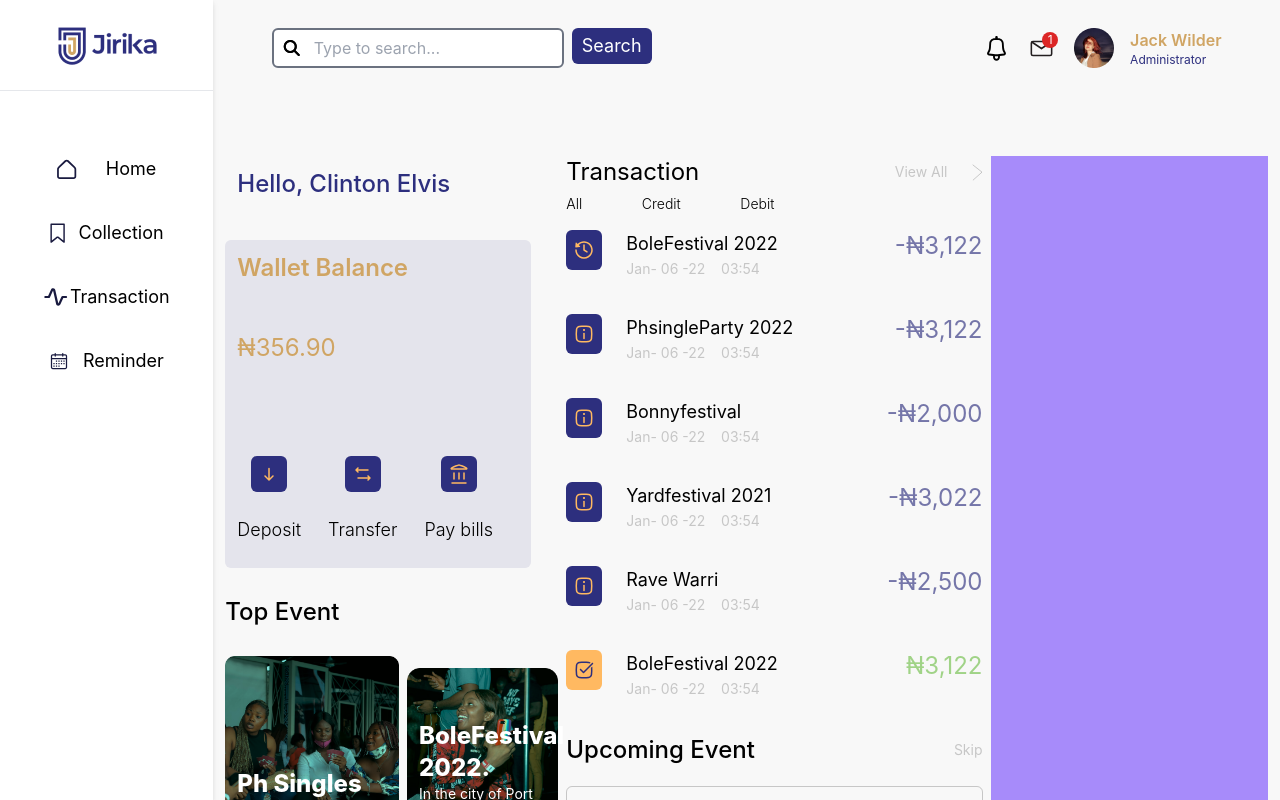
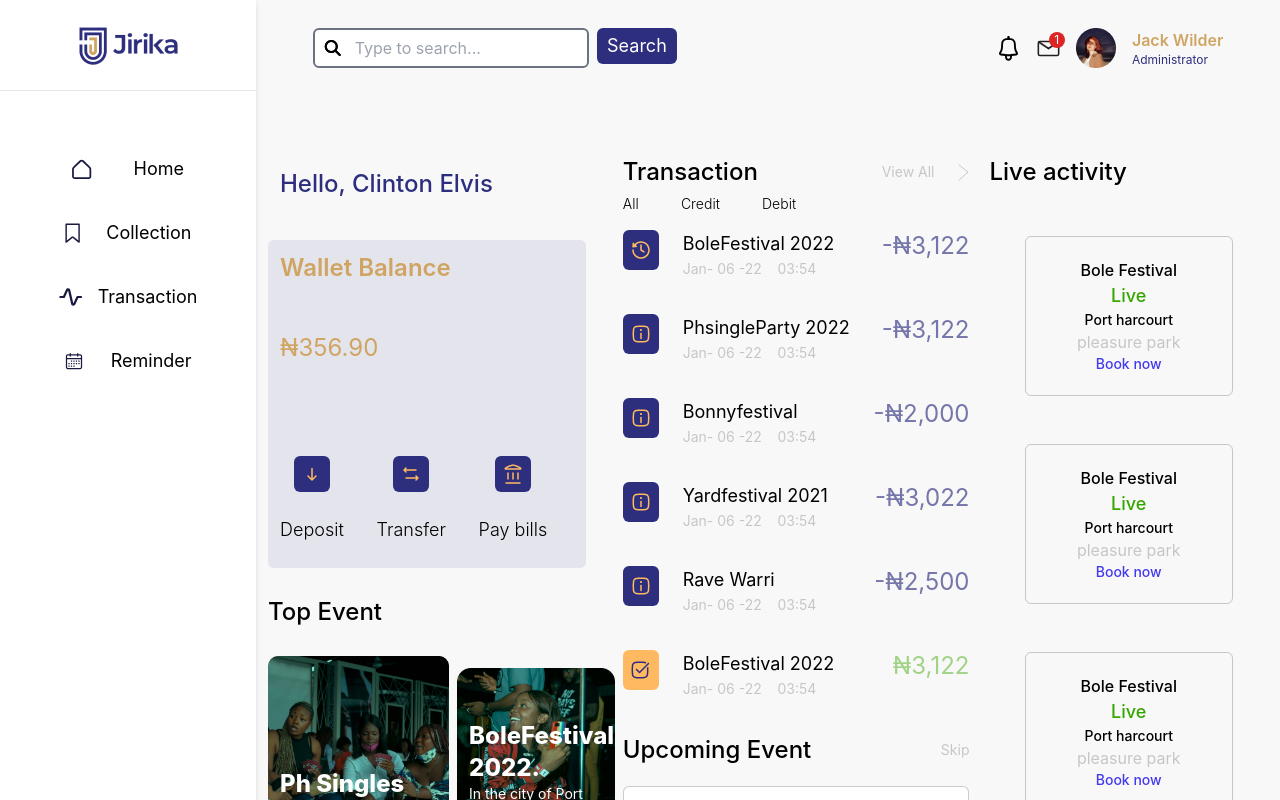
Before and after one commit to Enobaks/jirika, a React (Create React App) app: page / in a window 1280 px wide. Shown: the top 800 px of the page. Built offline with nearby package versions, Linux system fonts and the light colour scheme.

Commit message:
concluded live activity section

```diff
--- a/src/components/sideNavbar.js
+++ b/src/components/sideNavbar.js
@@ -2,13 +2,10 @@ import React from "react";
 import { Link } from "react-router-dom";
 import logo from "../images/jirika-logo.png";
 import "./sideNavbar.css";
-// import HomeIcon from '../images/Vector.svg'
 
 const SideNavbar = () => {
-  let handleHover = () => {};
-
   return (
-    <div className=" sideNavContainer w-64 h-full bg-white z-20 drop-shadow-md lg:flex flex-col items-center justify-between ">
+    <div className=" sideNavContainer w-64 h-screen fixed bg-white z-20 drop-shadow-md lg:flex flex-col items-center justify-between ">
       <Link to="/" className="logo flex mt-6 mb-5">
         <div className="logo-wrap flex justify-center items-center w-full">
           <div className="sg flex items-center w-28">
--- a/src/pages/home.js
+++ b/src/pages/home.js
@@ -125,9 +125,9 @@ const Home = () => {
             </div>
           </div>
         </div>
-        <div className="transactions-summary w-2/4">
+        <div className="transactions-summary w-2/5">
           <div className="title flex justify-between">
-            <h1 className="text-2xl">Transaction</h1>
+            <h1 className="text-2xl font-medium">Transaction</h1>
             <div className="view-wrap flex items-center">
               <p className="mr-6 text-mute text-sm font-normal">View All</p>
               <svg
@@ -354,7 +354,7 @@ const Home = () => {
               <h1 className="text-2xl font-medium">Upcoming Event</h1>
               <span className="font-normal text-sm text-mute">Skip</span>
             </div>
-            <div className="event border rounded-md border-mute p-3">
+            <div className="event border rounded-md border-mute bg-white p-3">
               <div className="date-wrap flex justify-between items-center mb-6">
                 <p>
                   <span></span>Mar 20
@@ -374,7 +374,38 @@ const Home = () => {
             </div>
           </div>
         </div>
-        <div className="transactions-summary bg-violet-400 w-1/3"></div>
+        <div className="transactions-summary w-1/3 pl-3">
+          <h1 className="text-2xl font-medium mb-12">Live activity</h1>
+          <div className="activities-wrap flex flex-col justify-center items-center ">
+            <div className="w-52 h-40 flex  items-center justify-center border border-mute rounded-md mb-12">
+              <div className="wrap flex flex-col items-center">
+                <p className="font-medium text-base inline">Bole Festival</p>
+                <p className="font-medium text-lg text-live inline">Live</p>
+                <p className="text-sm font-medium inline">Port harcourt</p>
+                <p className="text-base text-mute inline">pleasure park</p>
+                <p className="text-book font-medium text-sm inline">Book now</p>
+              </div>
+            </div>
+            <div className="w-52 h-40 flex  items-center justify-center border border-mute rounded-md mb-12">
+              <div className="wrap flex flex-col items-center">
+                <p className="font-medium text-base inline">Bole Festival</p>
+                <p className="font-medium text-lg text-live inline">Live</p>
+                <p className="text-sm font-medium inline">Port harcourt</p>
+                <p className="text-base text-mute inline">pleasure park</p>
+                <p className="text-book font-medium text-sm inline">Book now</p>
+              </div>
+            </div>
+            <div className="w-52 h-40 flex  items-center justify-center border border-mute rounded-md mb-12">
+              <div className="wrap flex flex-col items-center">
+                <p className="font-medium text-base inline">Bole Festival</p>
+                <p className="font-medium text-lg text-live inline">Live</p>
+                <p className="text-sm font-medium inline">Port harcourt</p>
+                <p className="text-base text-mute inline">pleasure park</p>
+                <p className="text-book font-medium text-sm inline">Book now</p>
+              </div>
+            </div>
+          </div>
+        </div>
       </div>
     </div>
   );
--- a/src/pages/index.js
+++ b/src/pages/index.js
@@ -5,9 +5,9 @@ import TopNavbar from "../components/topNavbar";
 
 const landingPage = () => {
   return (
-    <div className="w-full h-screen bg-body-grey flex">
+    <div className="w-full  h-auto bg-body-grey flex">
       <SideNavbar />
-      <div className="user-section w-full h-auto">
+      <div className="user-section w-full h-auto ml-64">
         <TopNavbar />
 
         <Outlet />
--- a/tailwind.config.js
+++ b/tailwind.config.js
@@ -13,6 +13,8 @@ module.exports = {
         debit: "#7576a9",
         credit: "#a0d387",
         completed: "#FFB961",
+        live: "#35A500",
+        book: "#4339F2",
       },
     },
   },
```
